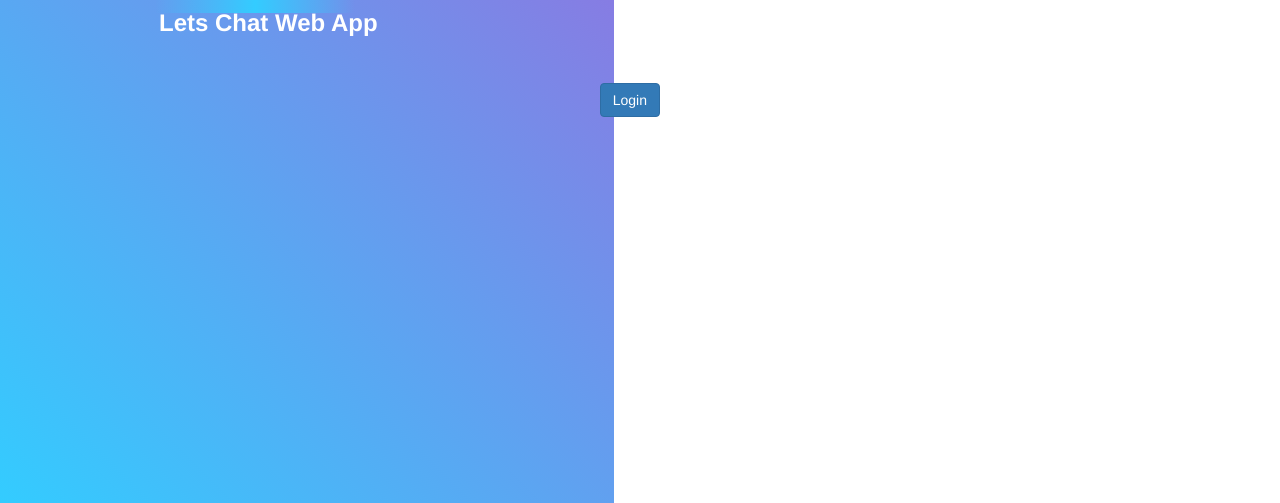
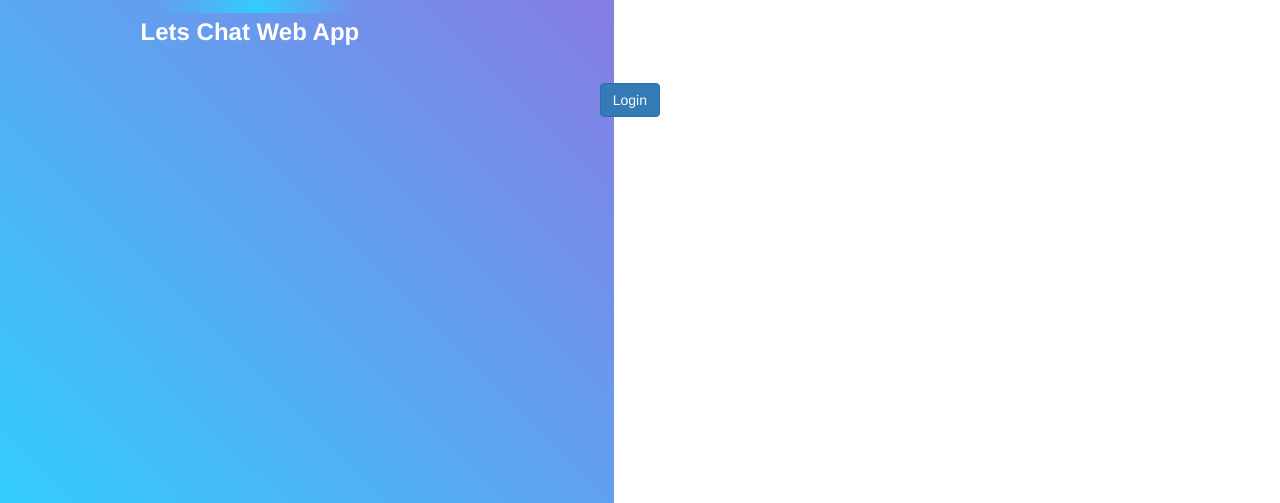
Before and after one commit to K-Sam1005/Project-93, a plain HTML site: page index.html in a window 1280 px wide. Shown: the part 397-900 px from the top of the page. Drawn offline with nearby package versions, Linux system fonts and the light colour scheme.

Commit message:
Update Kwitter.css

```diff
--- a/Kwitter.css
+++ b/Kwitter.css
@@ -33,8 +33,8 @@ img{
 
 .items h3{
     position: absolute;
-    left: 33%;
-    top: 43%;
+    left: 30%;
+    top: 44%;
     transform: translateX(-20%);
 }
 
```
